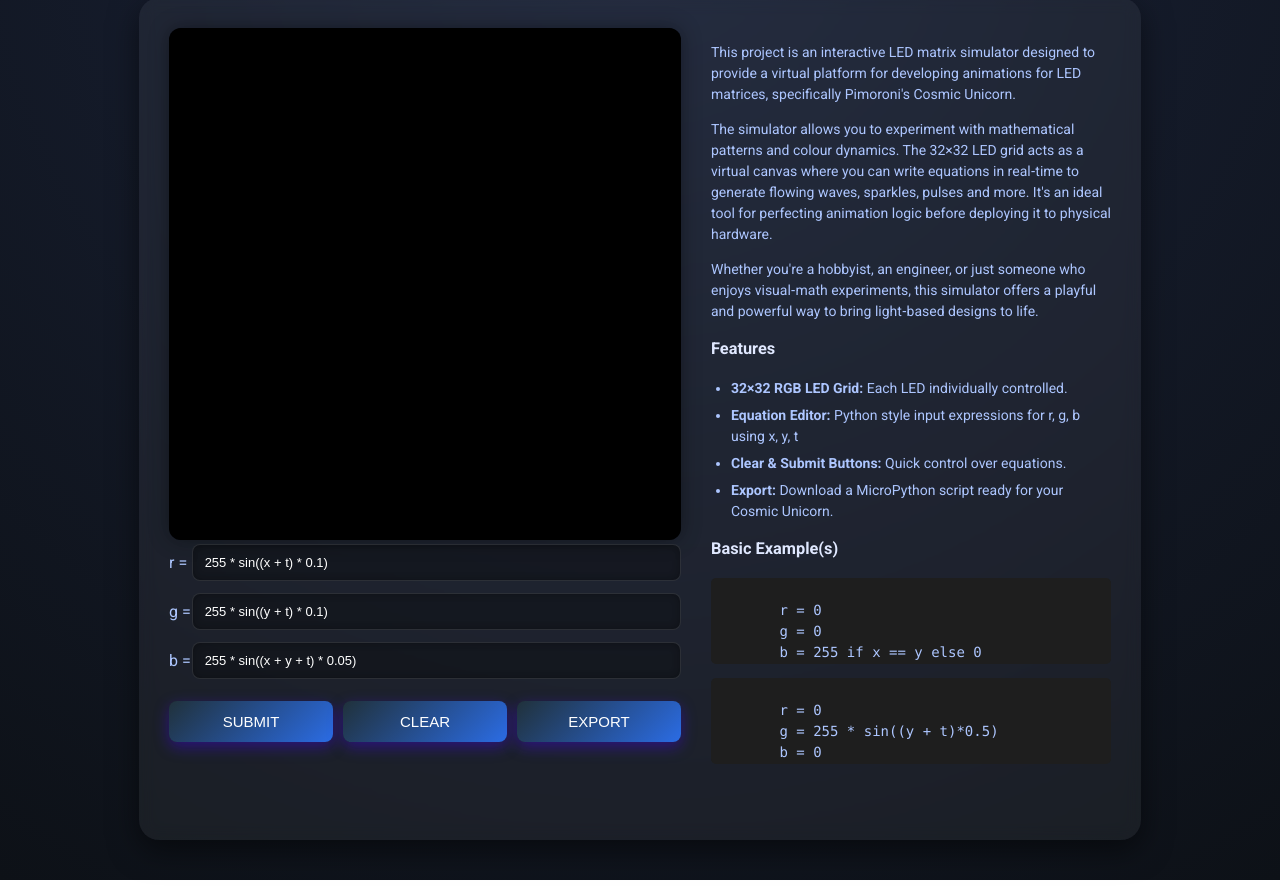
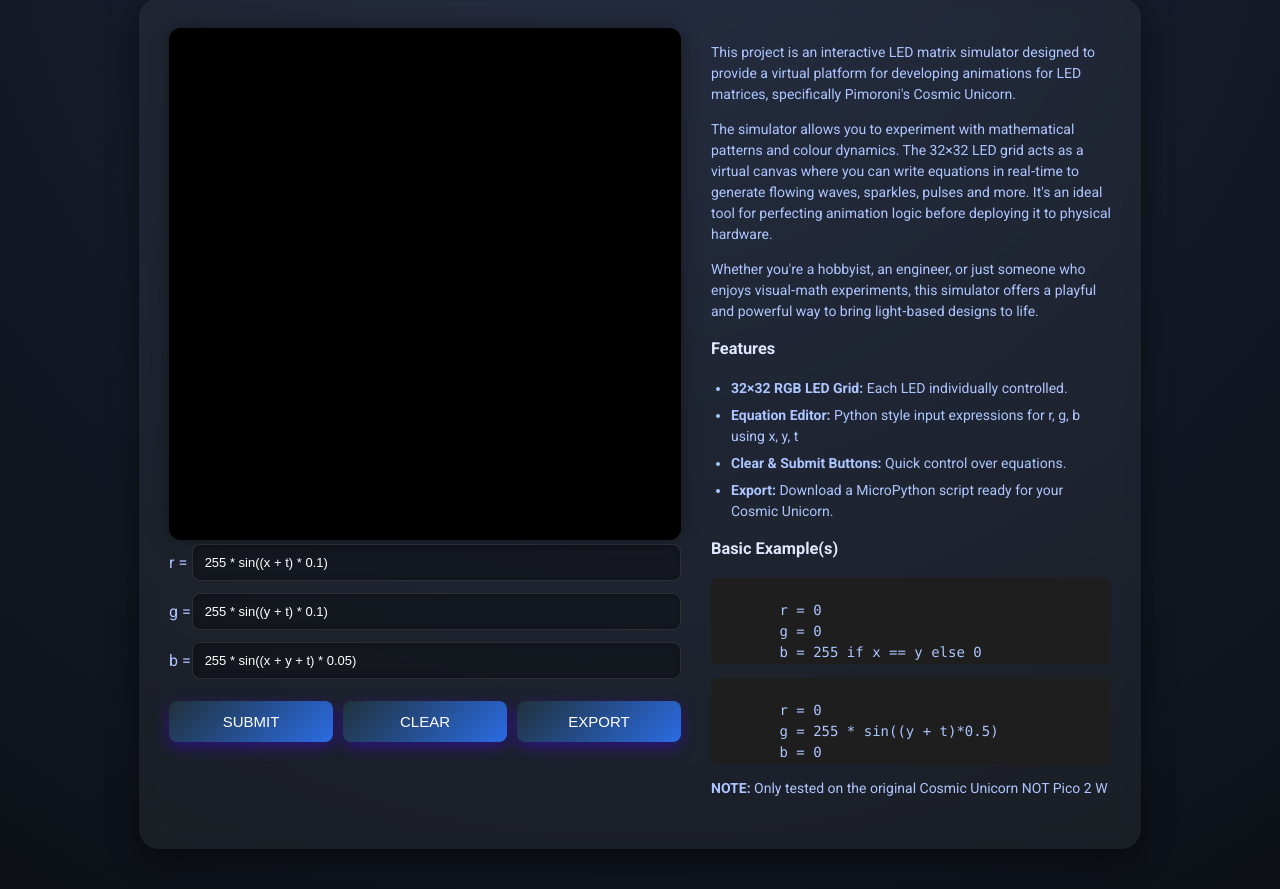
Before and after one commit to PhilKit6/matrixKit-Web, a plain HTML site: page index.html in a window 1280 px wide. Shown: the part 128-1017 px from the top of the page. Drawn offline with nearby package versions, Linux system fonts and the light colour scheme; animation ran at ten frames a second.

Commit message:
added note to say only tested on original Cosmic Unicorn

```diff
--- a/index.html
+++ b/index.html
@@ -64,6 +64,7 @@
         r = 0
         g = 255 * sin((y + t)*0.5)
         b = 0</code></pre>
+        <strong>NOTE:</strong> Only tested on the original Cosmic Unicorn NOT Pico 2 W
       </div>
     </div>
   </div>
```
Also changed, not shown: 1 other file.
